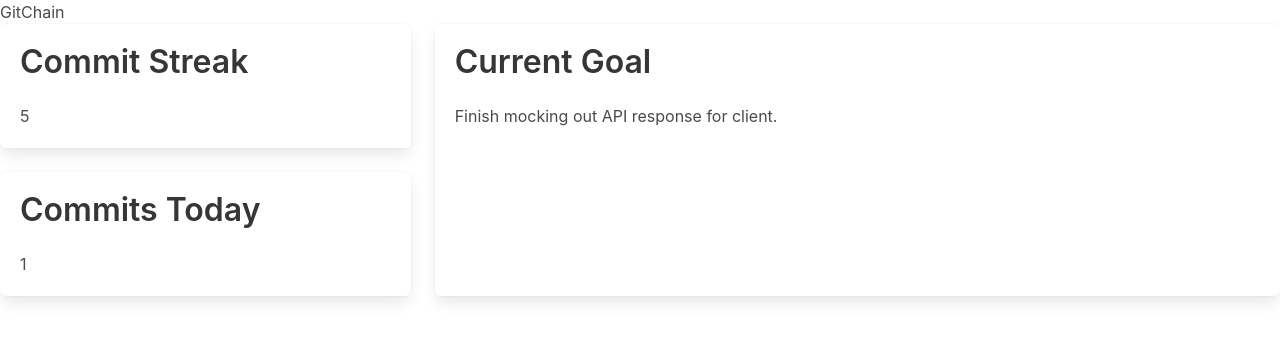
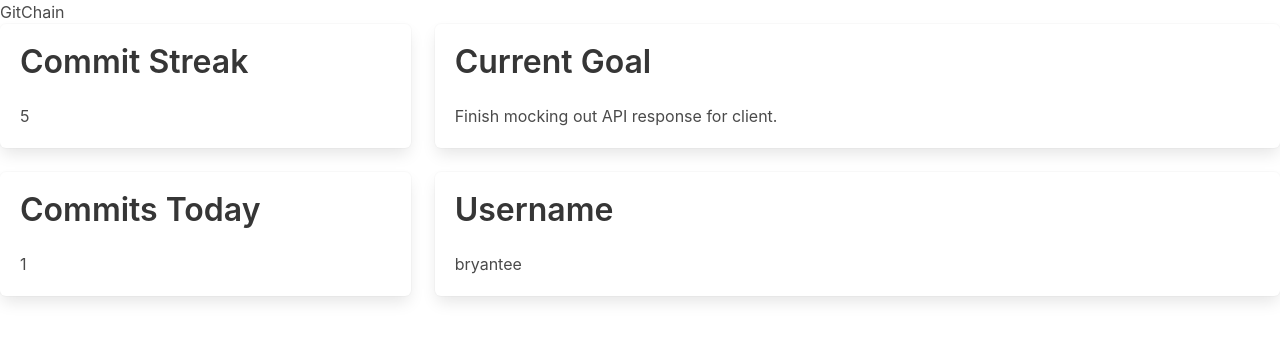
Before and after one commit to bryantee/GitChain, a website: page src/index.html in a window 1280 px wide. Drawn offline with nearby package versions, Linux system fonts and the light colour scheme.

Commit message:
Add username to mock data
This will likely make its way into the schema along with other useful data.

```diff
--- a/src/index.html
+++ b/src/index.html
@@ -21,10 +21,14 @@
         <p class="commits-today"></p>
       </div>
     </div>
-    <div class="tile is-parent">
+    <div class="tile is-parent is-vertical">
       <div class="tile is-child box">
         <p class="title">Current Goal</p>
         <p class="current-goal is-childl"></p>
+      </div>
+      <div class="tile is-child box">
+        <p class="title">Username</p>
+        <p class="username"></p>
       </div>
     </div>
 
--- a/src/js/main.js
+++ b/src/js/main.js
@@ -5,9 +5,10 @@ document.addEventListener('DOMContentLoaded', e => {
 });
 
 const MOCK_DATA = {
+  username: 'bryantee',
   currentGoal: 'Finish mocking out API response for client.',
   currentCommitStreakDays: 5,
-  commitsToday: 1,
+  commitsToday: 1
 }
 
 function main() {
@@ -19,10 +20,12 @@ function main() {
 
   function displayData(data) {
     console.log(data);
+    let username = document.querySelector('.username');
     let goal = document.querySelector('.current-goal');
     let commitStreak = document.querySelector('.commit-streak');
     let commitsToday = document.querySelector('.commits-today');
 
+    username.textContent = data.username;
     goal.textContent = data.currentGoal;
     commitStreak.textContent = data.currentCommitStreakDays;
     commitsToday.textContent = data.commitsToday;
```
Also changed, not shown: build/index.html, build/js/main.js.
